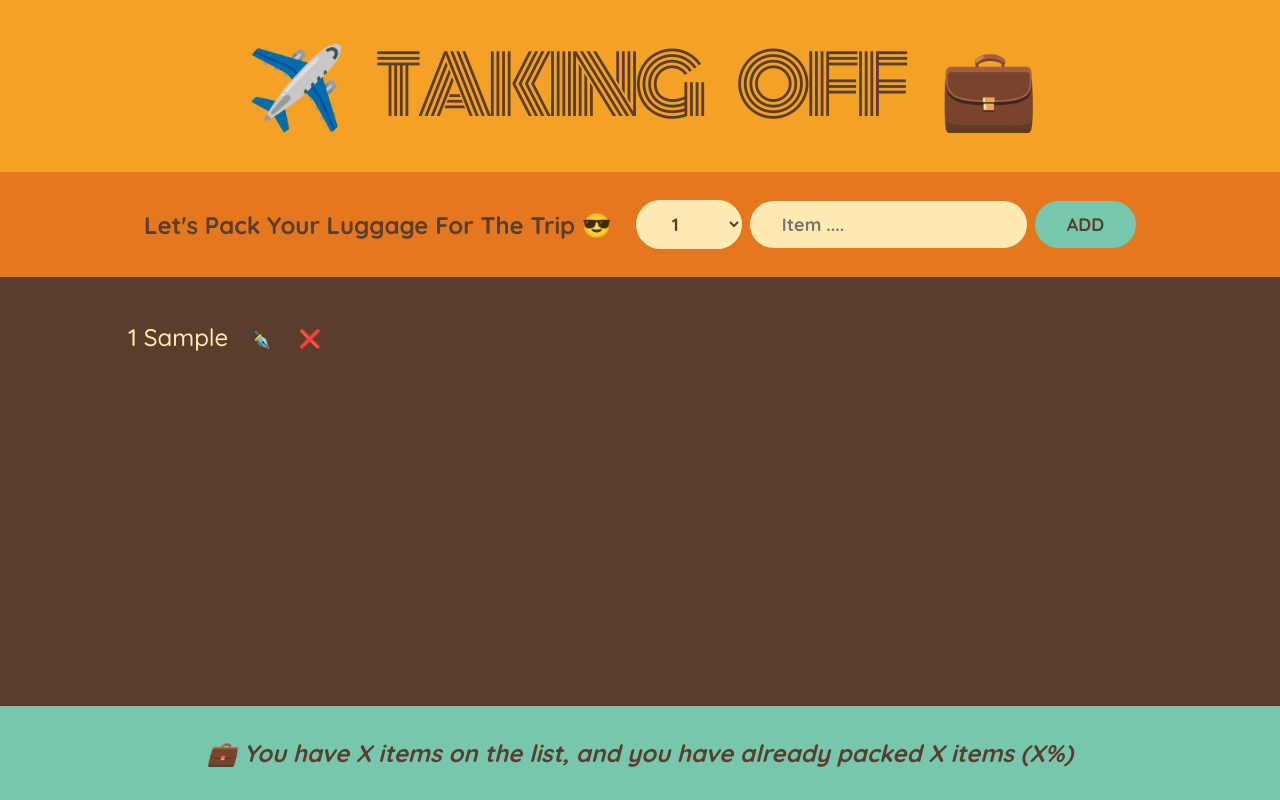
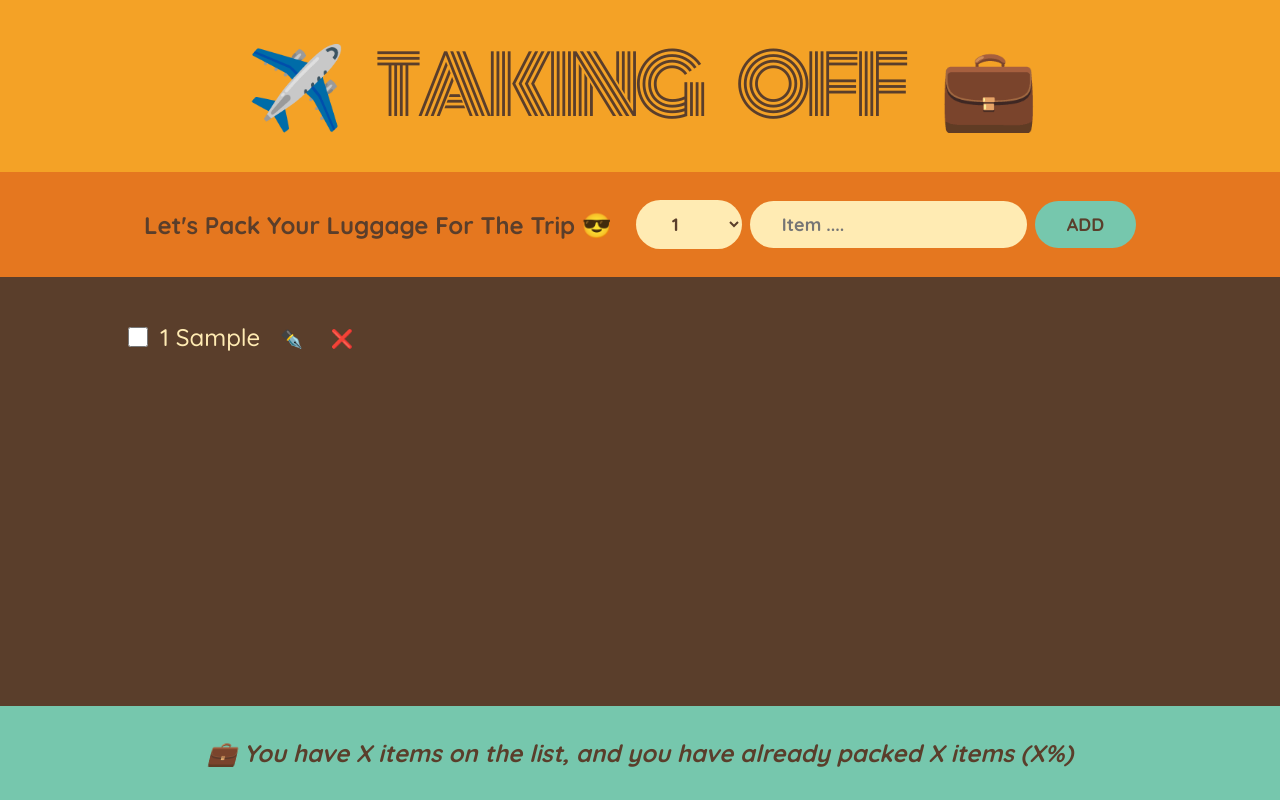
Before and after one commit to fortuneonyeka/travel-list, a React (Create React App) app: page / in a window 1280 px wide. Both pictures are taken after typing "Sample" into the empty fields and a click on the button "ADD". Built offline with nearby package versions, Linux system fonts and the light colour scheme.

Commit message:
implement toggle checkbox logic

```diff
--- a/src/App.js
+++ b/src/App.js
@@ -32,12 +32,23 @@ function App() {
     }
   };
 
+
+  const handleCheckBox = (id) => {
+    setItems((prevItems) =>
+      prevItems.map((item) =>
+        item.id === id ? { ...item, packed: !item.packed } : item
+      )
+    );
+  };
+
+
+
   return (
     <div className="app">
       <Header />
       <Form handleAddItems={handleAddItems} />
       <PackingList items={items} handleDelete={handleDelete} handleModify=
-      {handleModify}/>
+      {handleModify} handleCheckBox={handleCheckBox}/>
       <Stats />
     </div>
   );
--- a/src/components/item/Item.jsx
+++ b/src/components/item/Item.jsx
@@ -1,10 +1,11 @@
 import React from "react";
 
-const ItemList = ({ item,handleDelete, handleModify }) => {
+const ItemList = ({ item,handleDelete, handleModify, handleCheckBox}) => {
   return (
     <div>
       <li>
-        {" "}
+        <input type="checkbox" value={item.packed} onChange={() => handleCheckBox(item.id)}/>
+
         <span
           style={
             item.packed
--- a/src/components/packinngList/PackingList.jsx
+++ b/src/components/packinngList/PackingList.jsx
@@ -1,12 +1,12 @@
 import React from "react";
 import Item from "../item/Item";
 
-const PackingList = ({ items,handleDelete, handleModify }) => {
+const PackingList = ({ items,handleDelete, handleModify, handleCheckBox}) => {
   return (
     <div className="list">
       <ul>
         {items.map((item) => (
-          <Item item={item} key={item.id} handleDelete={handleDelete} handleModify={handleModify}/>
+          <Item item={item} key={item.id} handleDelete={handleDelete} handleModify={handleModify} handleCheckBox={handleCheckBox}/>
         ))}
       </ul>
     </div>
```
